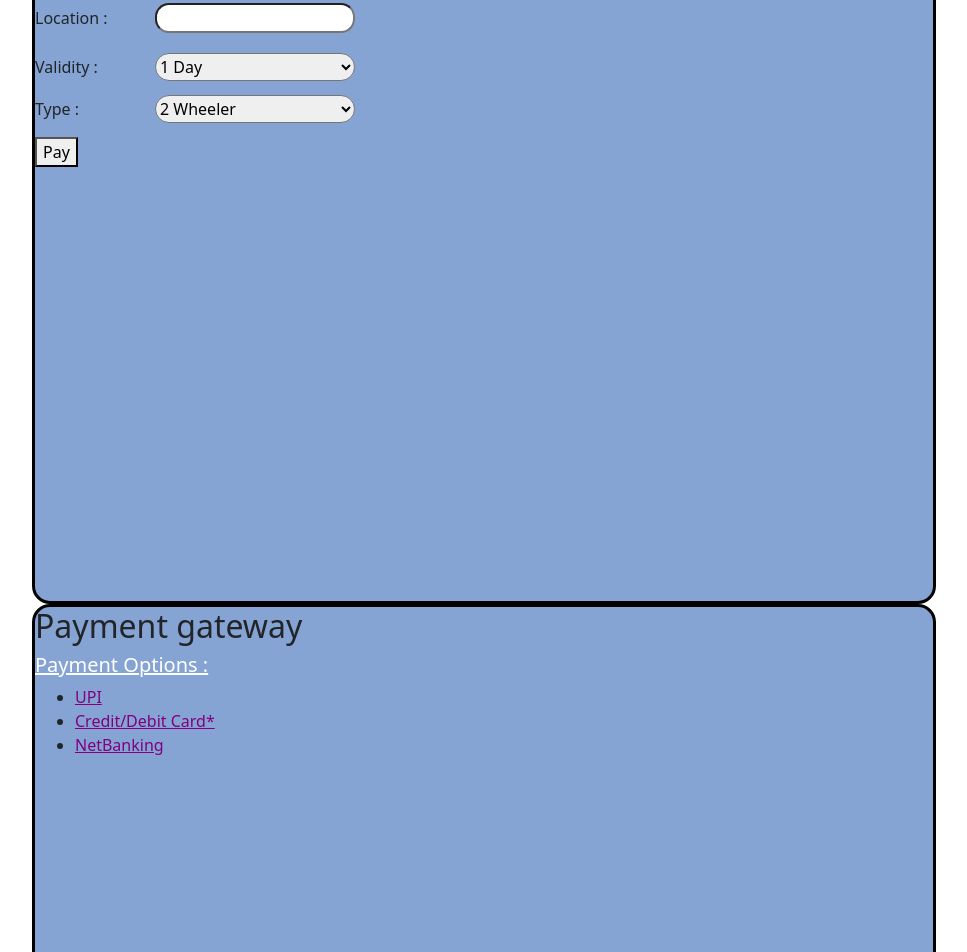
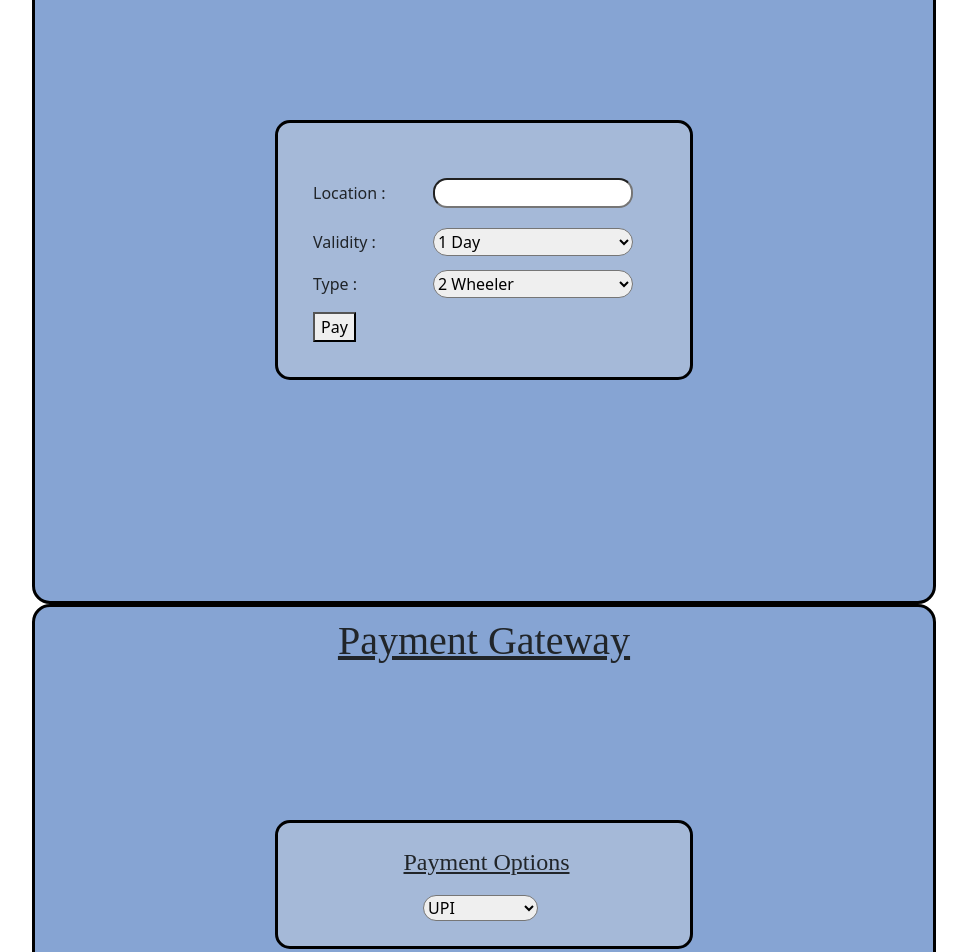
Before and after one commit to saahil-p/project, a React (Create React App) app: page / in a window 1280 px wide. Shown: the part 1680-2632 px from the top of the page, without its empty margins (156-1123 px from the left). Built offline with nearby package versions, Linux system fonts and the light colour scheme.

Commit message:
css for payments and newpass

```diff
--- a/src/components/New_pass.js
+++ b/src/components/New_pass.js
@@ -8,8 +8,10 @@ export default class New_pass extends Component {
     }
   render() {
     return (
+      <>
       <div className='box2'>
-        <h2 style={{textAlign: "center"}}><u>New Pass</u></h2>
+        <h1 style={{textAlign: "center",padding:"10px", fontFamily:"TimesNewRoman"}}><u>New Pass</u></h1>
+        <div id = "newpass">
           <form>
           <div>
             <p id = "l1">Location : </p>
@@ -34,6 +36,8 @@ export default class New_pass extends Component {
             <button type = "Pay" onClick={this.onPaymentHandler}>Pay</button>
           </form>
           </div>
+      </div>
+      </>
     )
   }
 }
--- a/src/components/Payments.js
+++ b/src/components/Payments.js
@@ -7,14 +7,21 @@ export default class Payments extends Component {
   render() {
     return (
       <div className='box2'>
-        <h2>Payment gateway</h2>
-        <h5 style={{color: "white"}}><u> Payment Options : </u> </h5>
-        <ul>
-            <li><a href='/' style={{color: "purple",display : "inline"}}>UPI</a></li>
-            <li><a href='/' style={{color: "purple", display: "inline"}}>Credit/Debit Card*</a></li>
-            <li><a href='/' style={{color: "purple", display: "inline"}}>NetBanking</a></li>
-        </ul>
-      </div>
+          <h1 style={{textAlign: "center",padding:"10px", fontFamily:"TimesNewRoman"}}><u>Payment   Gateway</u></h1>
+        <div id='payopt'>
+        <h4 style={{textAlign: "center",paddingLeft:"5px", fontFamily:"TimesNewRoman"}}><u>Payment Options</u></h4>
+          <form>
+            <div>
+            <select id = "s2">
+              <option value = "upi">UPI</option>
+              <option value = " cc">Credit Card</option>
+              <option value = "dc">Debit Card</option>
+              <option value = "nb">Net Banking</option>
+            </select>
+        </div>
+      </form>
+    </div>
+        </div>
     )
   }
 }
--- a/src/components/passes_style.css
+++ b/src/components/passes_style.css
@@ -126,7 +126,23 @@
 }
 
 #newpass{
-    display: block;
-    margin: center;
-    padding: 100px 200px;
+    margin: 115px 240px;
+    border: solid black;
+    background-color: rgba(177, 193, 218, 0.733);
+    border-radius: 15px;
+    padding: 35px;
 }
+
+#payopt{
+    margin: 145px 240px;
+    border: solid black;
+    background-color: rgba(177, 193, 218, 0.733);
+    border-radius: 15px;
+    padding: 25px;
+}
+
+#s2{
+    margin-left: 120px;
+    margin-top: 10px;
+    border-radius: 14px;
+}
```
Lines whose indentation alone changed are shown as unchanged.
